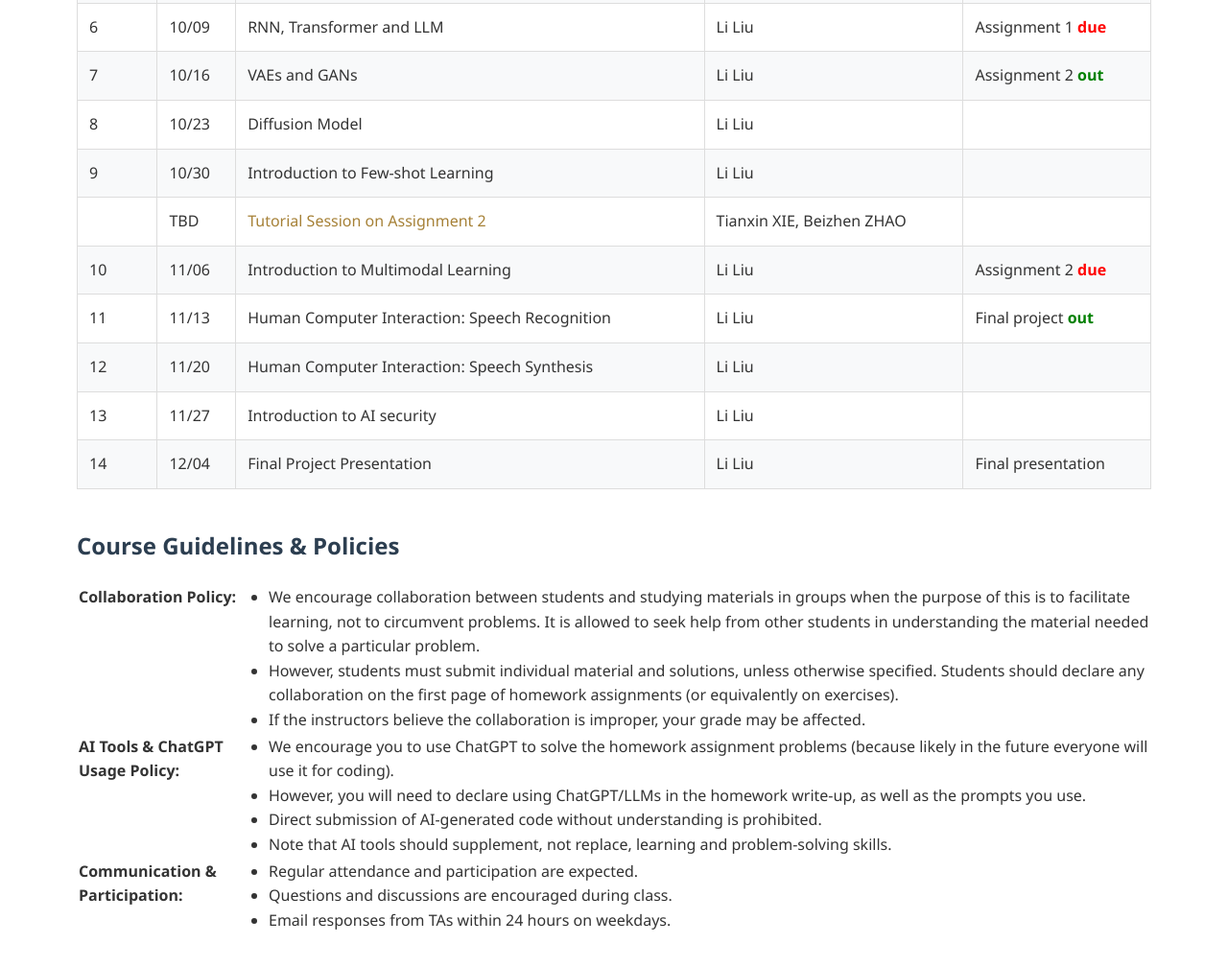
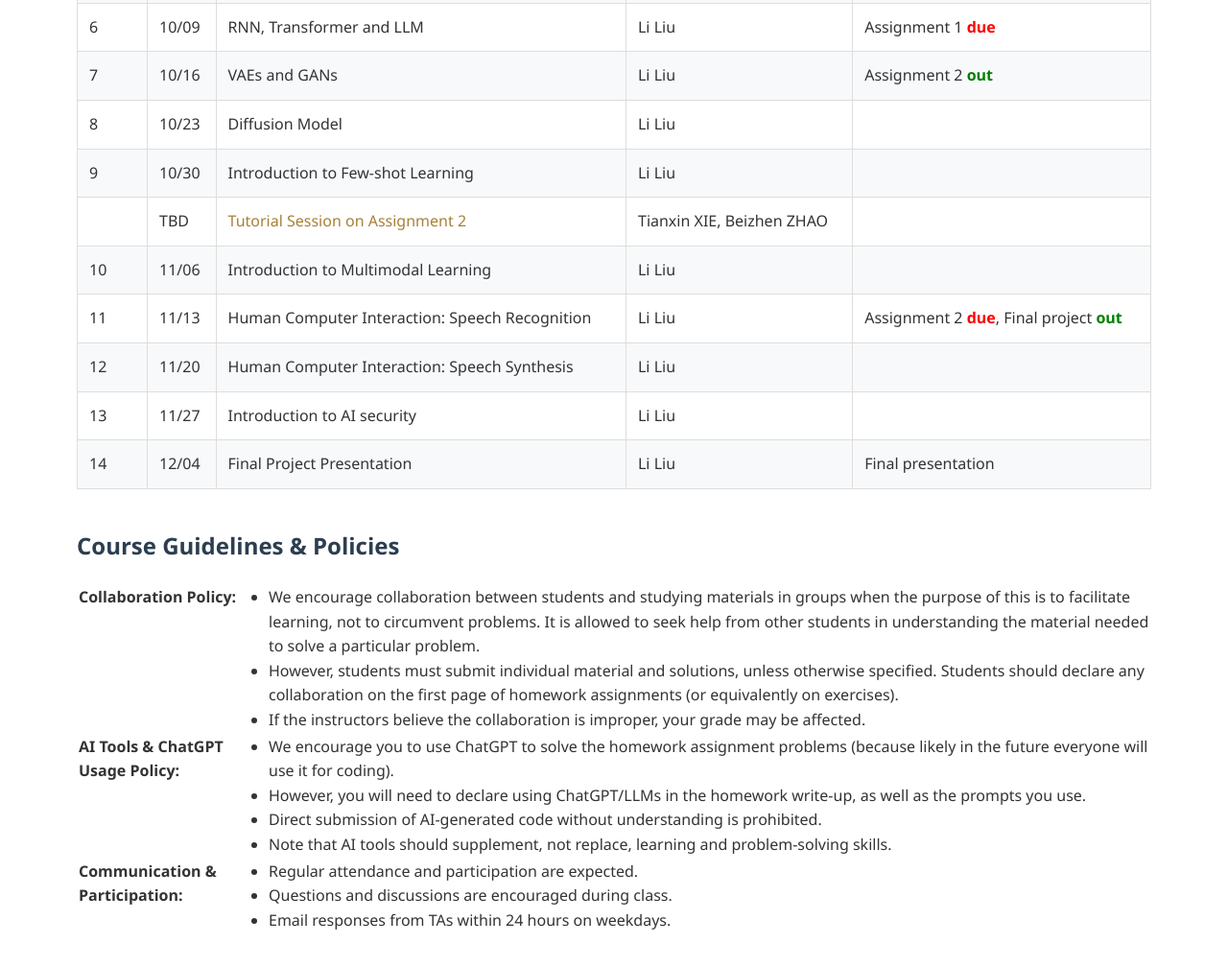
Before and after one commit to hkustgz-aiaa5032/fall2025, a plain HTML site: page index.html in a window 1280 px wide. Shown: the part 2003-3011 px from the top of the page at 96% size. Drawn offline with Linux system fonts and the light colour scheme.

Commit message:
Update index.html

```diff
--- a/index.html
+++ b/index.html
@@ -403,14 +403,14 @@
                     <td>11/06</td>
                     <td>Introduction to Multimodal Learning</td>
                     <td>Li Liu</td>
-                    <td>Assignment 2 <span style="color: red; font-weight: bold;">due</span></td>
+                    <td></td>
                 </tr>
                 <tr>
                     <td>11</td>
                     <td>11/13</td>
                     <td>Human Computer Interaction: Speech Recognition</td>
                     <td>Li Liu</td>
-                    <td>Final project <span style="color: green; font-weight: bold;">out</span></td>
+                    <td>Assignment 2 <span style="color: red; font-weight: bold;">due</span>, Final project <span style="color: green; font-weight: bold;">out</span></td>
                 </tr>
                 <tr>
                     <td>12</td>
```
